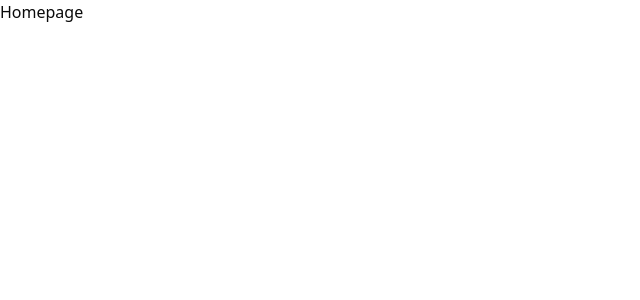
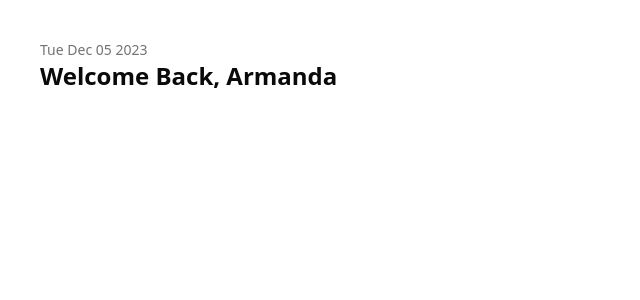
Before and after one commit to ceedadev/next-erp, a Next.js app: page / in a window 1280 px wide. Shown: the top 300 px of the page, without its empty margins (0-640 px from the left). Built offline with nearby package versions, Linux system fonts and the light colour scheme.

Commit message:
Add fontPoppins import and variable

```diff
--- a/src/app/layout.tsx
+++ b/src/app/layout.tsx
@@ -3,7 +3,7 @@ import type { Metadata } from "next";
 import "./globals.css";
 
 import { cn } from "@/lib/utils";
-import { fontMono, fontSans } from "@/lib/fonts";
+import { fontMono, fontPoppins, fontSans } from "@/lib/fonts";
 import { ThemeProvider } from "@/components/theme-provider";
 
 export const metadata: Metadata = {
@@ -22,7 +22,8 @@ export default function RootLayout({
         className={cn(
           "min-h-screen bg-background font-sans antialiased",
           fontSans.variable,
-          fontMono.variable
+          fontMono.variable,
+          fontPoppins.variable
         )}
       >
         <ThemeProvider
--- a/src/app/page.tsx
+++ b/src/app/page.tsx
@@ -1,3 +1,24 @@
+import * as React from "react";
+
 export default function Home() {
-  return <main>Homepage</main>;
+  return (
+    <main className="">
+      <Sheet>
+        <div>
+          <p className="text-muted-foreground text-sm">
+            {new Date().toDateString()}
+          </p>
+          <p className="text-2xl font-semibold">Welcome Back, Armanda</p>
+        </div>
+      </Sheet>
+    </main>
+  );
 }
+
+function Sheet({ children }: { children: React.ReactNode }) {
+  return (
+    <div className="container p-4 md:p-10 space-y-4 md:space-y-10 ">
+      {children}
+    </div>
+  );
+}
--- a/src/lib/fonts.ts
+++ b/src/lib/fonts.ts
@@ -1,6 +1,7 @@
 import {
   JetBrains_Mono as FontMono,
   Inter as FontSans,
+  Poppins,
 } from "next/font/google";
 
 export const fontSans = FontSans({
@@ -12,3 +13,9 @@ export const fontMono = FontMono({
   subsets: ["latin"],
   variable: "--font-mono",
 });
+
+export const fontPoppins = Poppins({
+  subsets: ["latin"],
+  weight: "400",
+  variable: "--font-poppins",
+});
```
